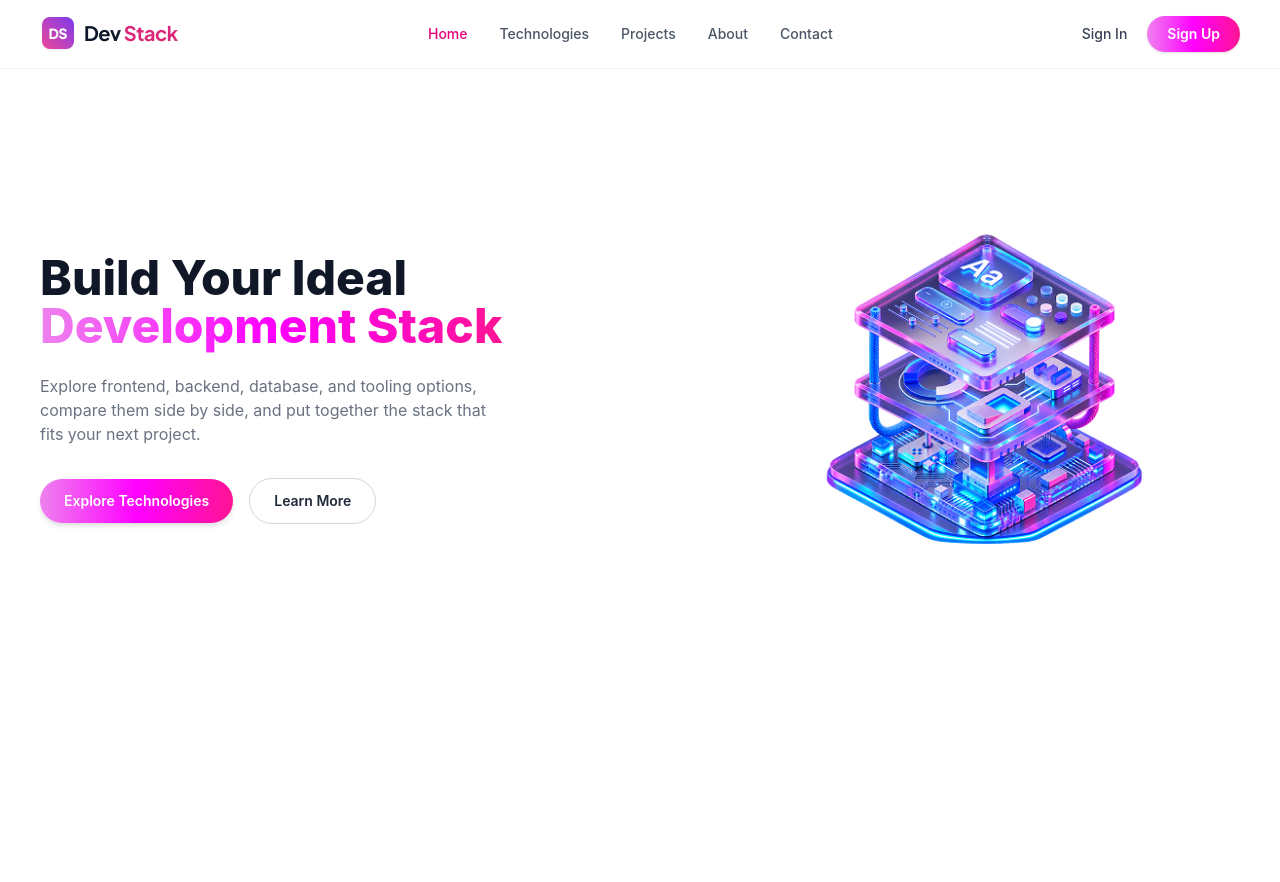
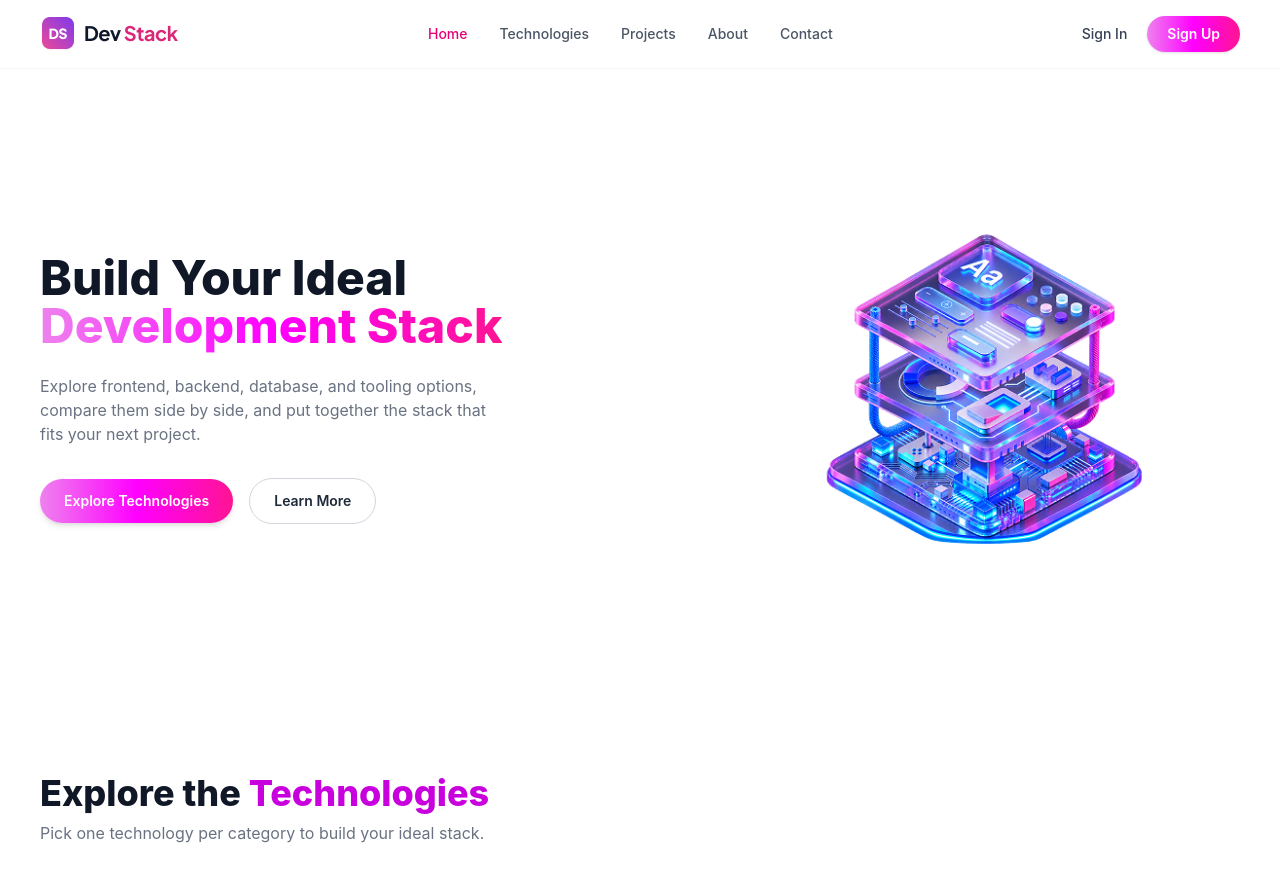
Before and after one commit to mdalshaharia/A-5, a React (Vite) app: page / in a window 1280 px wide. Shown: the top 882 px of the page. Before the commit the page ends 800 px from the top, so only its background shows below. Built offline with nearby package versions, Linux system fonts and the light colour scheme.

Commit message:
explore technology component added

```diff
--- a/src/App.jsx
+++ b/src/App.jsx
@@ -1,5 +1,6 @@
 
 import './App.css'
+import ExploreTech from './Components/ExploreTechnology/ExploreTech'
 import Hero from './Components/Hero/Hero'
 import Nav from './Components/Nav/Nav'
 
@@ -9,6 +10,7 @@ function App() {
     <>
     <Nav></Nav>
     <Hero></Hero>
+    <ExploreTech></ExploreTech>
     </>
   )
 }
--- /dev/null
+++ b/src/Components/ExploreTechnology/ExploreTech.jsx
@@ -0,0 +1,26 @@
+import React, { use, useState } from "react";
+
+const data = fetch("/Data/data.json").then((res) => res.json());
+
+const ExploreTech = () => {
+  const techData = use(data);
+  return (
+    <div className="min-h-screen bg-white px-6 py-16 lg:px-10">
+      <div className="mx-auto max-w-7xl">
+        <h1 className="text-3xl font-extrabold text-gray-900 sm:text-4xl">
+          Explore the <span className="text-fuchsia-600">Technologies</span>
+        </h1>
+        <p className="mt-2 text-gray-500">
+          Pick one technology per category to build your ideal stack.
+        </p>
+
+        <div className="mt-10 flex flex-col gap-6 lg:flex-row lg:items-start">
+          <div className="grid flex-1 grid-cols-1 gap-6 md:grid-cols-2 lg:grid-cols-3">
+          </div>
+        </div>
+      </div>
+    </div>
+  );
+};
+
+export default ExploreTech;
```
